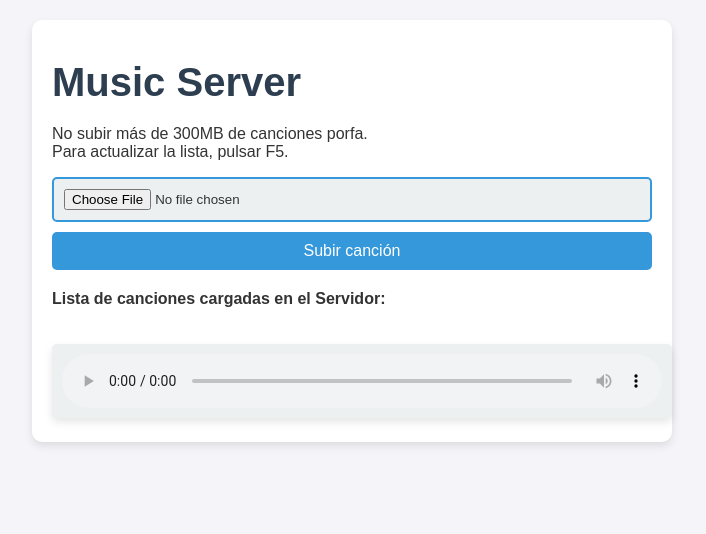
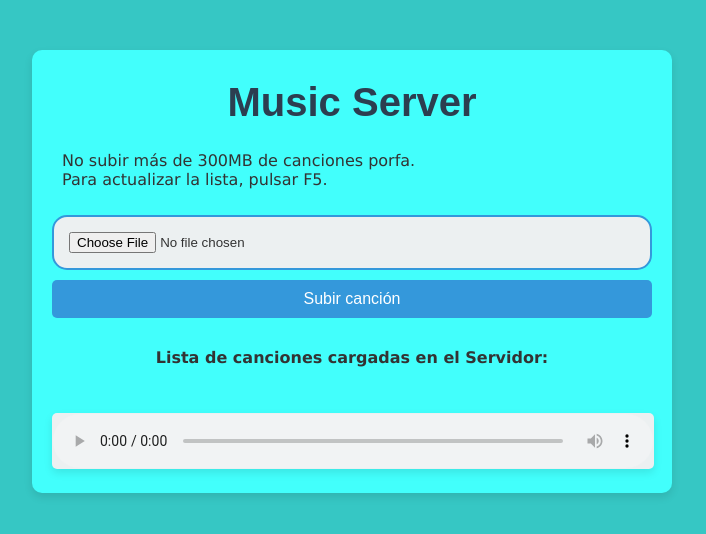
Before and after one commit to Gonzalo-ui/music, a website: page music/public/index.html in a window 1280 px wide. Shown: the whole page, without its empty margins (288-994 px from the left). Drawn offline with Linux system fonts and the light colour scheme; no server answers.

Commit message:
Update styles.css

```diff
--- a/music/public/styles.css
+++ b/music/public/styles.css
@@ -1,7 +1,6 @@
-/* Estilos generales */
 body {
-    font-family: 'Arial', sans-serif;
-    background-color: #f4f4f9;
+    font-family: 'arial', sans-serif;
+    background-color: #36c7c4;
     color: #333;
     margin: 0;
     padding: 0;
@@ -12,20 +11,32 @@ body {
 }
 
 h1 {
+    text-align:center;
     color: #2c3e50;
-    margin: 20px 0;
+    margin: 10px 0;
     font-size: 2.5rem;
+}
+
+p {
+
+  font-family: Verdana;
+  padding: 10px;
+
+}
+
+.a {
+  text-align-last: center;
 }
 
 /* Contenedor principal */
 .container {
-    background-color: #ffffff;
+    background-color: #42fffc;
     padding: 20px;
     border-radius: 10px;
     box-shadow: 0 4px 8px rgba(0, 0, 0, 0.1);
-    width: 90%;
+    width: 100%;
     max-width: 600px;
-    margin: 20px;
+    margin:50px;
 }
 
 /* Formulario de subida */
@@ -34,12 +45,13 @@ h1 {
     flex-direction: column;
     gap: 10px;
     margin-bottom: 20px;
+
 }
 
 #uploadForm input[type="file"] {
-    padding: 10px;
+    padding: 15px;
     border: 2px solid #3498db;
-    border-radius: 5px;
+    border-radius: 15px;
     background-color: #ecf0f1;
     cursor: pointer;
 }
@@ -56,7 +68,7 @@ h1 {
 }
 
 #uploadForm button:hover {
-    background-color: #2980b9;
+    background-color: #04AA6D;
 }
 
 /* Lista de canciones */
@@ -75,6 +87,7 @@ h1 {
     justify-content: space-between;
     align-items: center;
     transition: background-color 0.3s ease;
+    cursor: pointer;
 }
 
 #songList li:hover {
@@ -102,7 +115,7 @@ h1 {
     margin-top: 20px;
     border-radius: 5px;
     background-color: #ecf0f1;
-    padding: 10px;
+    padding: 1px;
     box-shadow: 0 4px 8px rgba(0, 0, 0, 0.1);
 }
 
```
